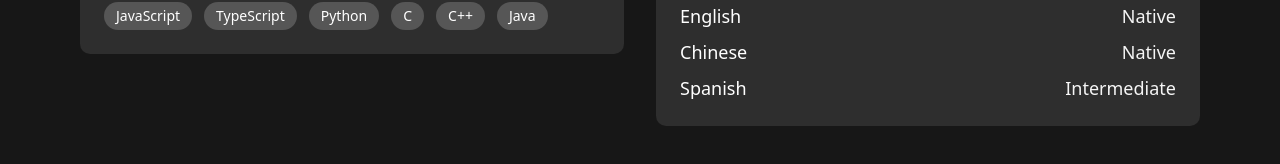
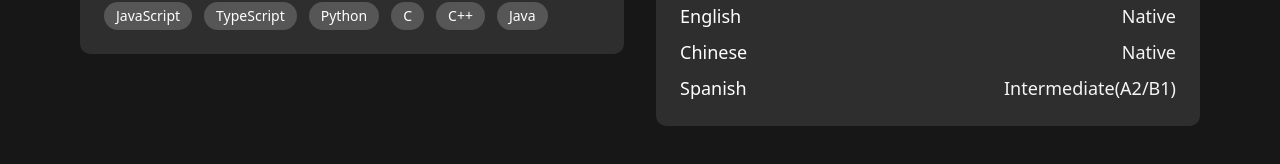
Before and after one commit to yeozongyao/portfolio-website, a React (Vite) app: page / in a window 1280 px wide. Both pictures are taken after a click on the button "Languages". Shown: the part 1051-1215 px from the top of the page. Built offline with nearby package versions, Linux system fonts and the light colour scheme; no server answers.

Commit message:
feat: update language standard

```diff
--- a/src/components/About/Language.tsx
+++ b/src/components/About/Language.tsx
@@ -2,14 +2,21 @@ import React from 'react';
 
 type SpokenLanguage = {
   name: string;
-  level: 'Native' | 'Fluent' | 'Intermediate' | 'Beginner';
+  level: 'Native' | 'Fluent' | 'Intermediate(A2/B1)' | 'Beginner';
 };
 
-const programmingLanguages = ['JavaScript', 'TypeScript', 'Python', 'C', 'C++', 'Java'];
+const programmingLanguages = [
+  'JavaScript',
+  'TypeScript',
+  'Python',
+  'C',
+  'C++',
+  'Java',
+];
 const spokenLanguages: SpokenLanguage[] = [
   { name: 'English', level: 'Native' },
   { name: 'Chinese', level: 'Native' },
-  { name: 'Spanish', level: 'Intermediate' },
+  { name: 'Spanish', level: 'Intermediate(A2/B1)' },
 ];
 
 export default function LanguagesSection() {
```
